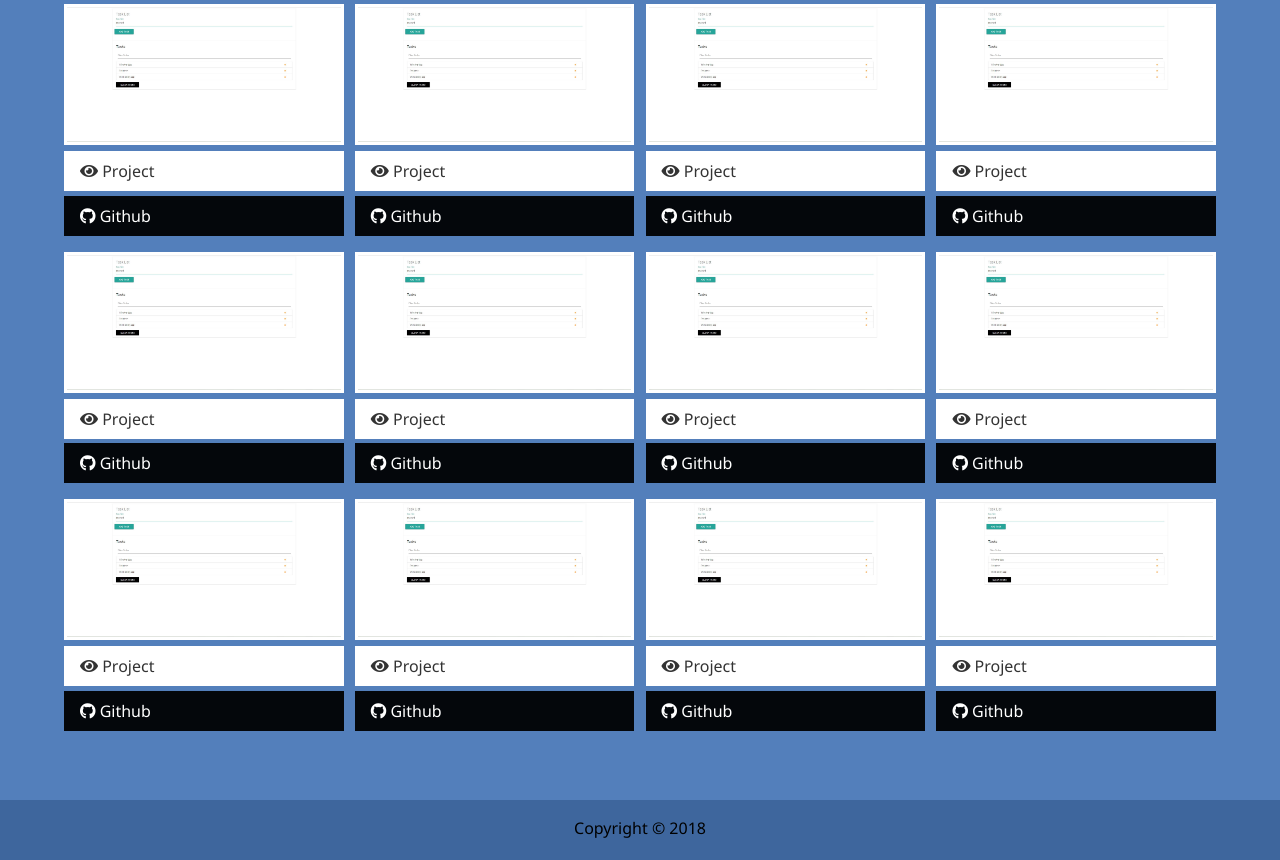
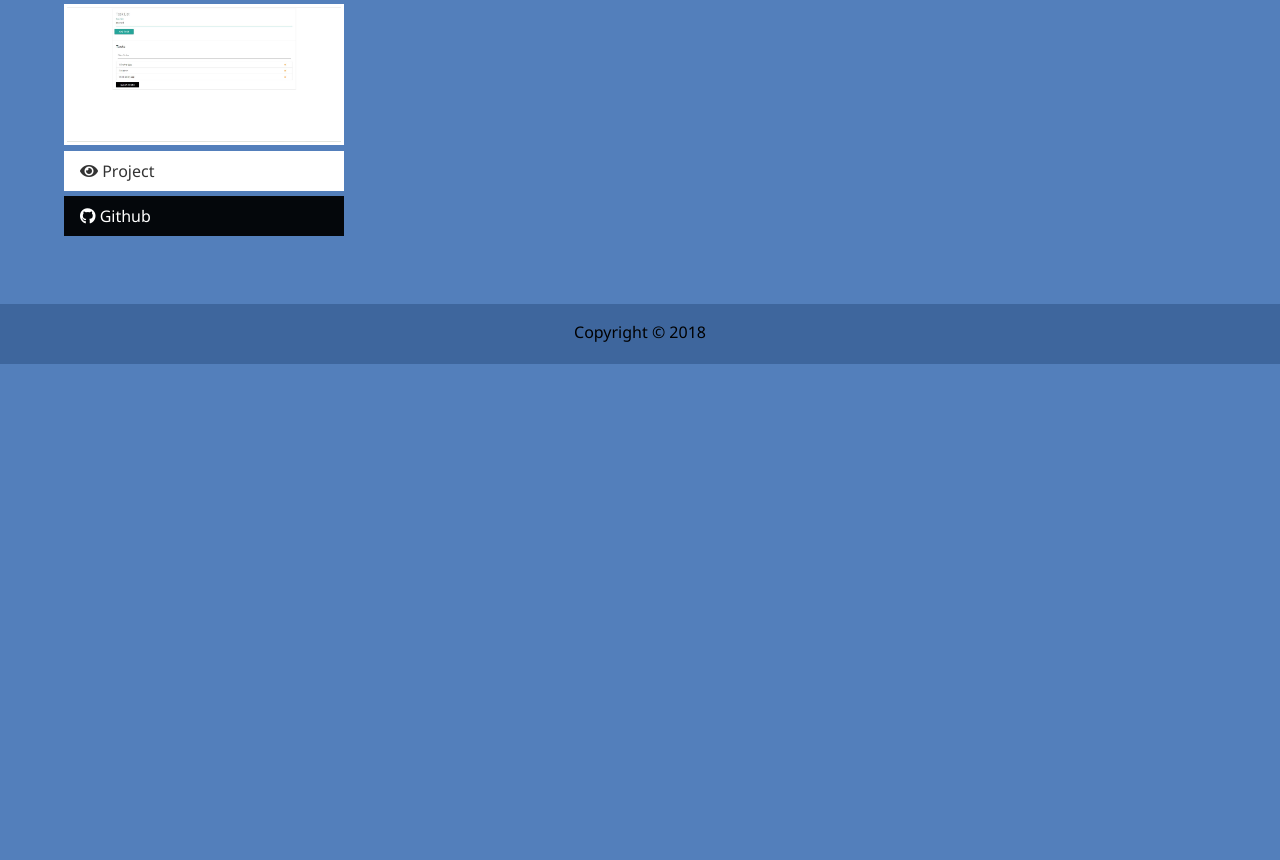
Before and after one commit to T882200/my_portfolio, a website: page docs/work.html in a window 1280 px wide. Shown: the part 1753-2613 px from the top of the page. After the commit the page ends 2117 px from the top, so only its background shows below. Drawn offline with Linux system fonts and the light colour scheme.

Commit message:
delete unsused divs

```diff
--- a/docs/work.html
+++ b/docs/work.html
@@ -340,127 +340,6 @@
           <i class="fab fa-github"></i> Github
         </a>
       </div>
-      <div class="item">
-        <a href="#!">
-          <img src="img/projects/task_list.JPG" alt="Project">
-        </a>
-        <a href="https://t882200.github.io/task_list/" class="btn-light">
-          <i class="fas fa-eye"></i> Project
-        </a>
-        <a href="https://github.com/T882200/task_list" class="btn-dark">
-          <i class="fab fa-github"></i> Github
-        </a>
-      </div>
-      <div class="item">
-        <a href="#!">
-          <img src="img/projects/task_list.JPG" alt="Project">
-        </a>
-        <a href="https://t882200.github.io/task_list/" class="btn-light">
-          <i class="fas fa-eye"></i> Project
-        </a>
-        <a href="https://github.com/T882200/task_list" class="btn-dark">
-          <i class="fab fa-github"></i> Github
-        </a>
-      </div>
-      <div class="item">
-        <a href="#!">
-          <img src="img/projects/task_list.JPG" alt="Project">
-        </a>
-        <a href="https://t882200.github.io/task_list/" class="btn-light">
-          <i class="fas fa-eye"></i> Project
-        </a>
-        <a href="https://github.com/T882200/task_list" class="btn-dark">
-          <i class="fab fa-github"></i> Github
-        </a>
-      </div>
-      <div class="item">
-        <a href="#!">
-          <img src="img/projects/task_list.JPG" alt="Project">
-        </a>
-        <a href="https://t882200.github.io/task_list/" class="btn-light">
-          <i class="fas fa-eye"></i> Project
-        </a>
-        <a href="https://github.com/T882200/task_list" class="btn-dark">
-          <i class="fab fa-github"></i> Github
-        </a>
-      </div>
-      <div class="item">
-        <a href="#!">
-          <img src="img/projects/task_list.JPG" alt="Project">
-        </a>
-        <a href="https://t882200.github.io/task_list/" class="btn-light">
-          <i class="fas fa-eye"></i> Project
-        </a>
-        <a href="https://github.com/T882200/task_list" class="btn-dark">
-          <i class="fab fa-github"></i> Github
-        </a>
-      </div>
-      <div class="item">
-        <a href="#!">
-          <img src="img/projects/task_list.JPG" alt="Project">
-        </a>
-        <a href="https://t882200.github.io/task_list/" class="btn-light">
-          <i class="fas fa-eye"></i> Project
-        </a>
-        <a href="https://github.com/T882200/task_list" class="btn-dark">
-          <i class="fab fa-github"></i> Github
-        </a>
-      </div>
-      <div class="item">
-        <a href="#!">
-          <img src="img/projects/task_list.JPG" alt="Project">
-        </a>
-        <a href="https://t882200.github.io/task_list/" class="btn-light">
-          <i class="fas fa-eye"></i> Project
-        </a>
-        <a href="https://github.com/T882200/task_list" class="btn-dark">
-          <i class="fab fa-github"></i> Github
-        </a>
-      </div>
-      <div class="item">
-        <a href="#!">
-          <img src="img/projects/task_list.JPG" alt="Project">
-        </a>
-        <a href="https://t882200.github.io/task_list/" class="btn-light">
-          <i class="fas fa-eye"></i> Project
-        </a>
-        <a href="https://github.com/T882200/task_list" class="btn-dark">
-          <i class="fab fa-github"></i> Github
-        </a>
-      </div>
-      <div class="item">
-        <a href="#!">
-          <img src="img/projects/task_list.JPG" alt="Project">
-        </a>
-        <a href="https://t882200.github.io/task_list/" class="btn-light">
-          <i class="fas fa-eye"></i> Project
-        </a>
-        <a href="https://github.com/T882200/task_list" class="btn-dark">
-          <i class="fab fa-github"></i> Github
-        </a>
-      </div>
-      <div class="item">
-        <a href="#!">
-          <img src="img/projects/task_list.JPG" alt="Project">
-        </a>
-        <a href="https://t882200.github.io/task_list/" class="btn-light">
-          <i class="fas fa-eye"></i> Project
-        </a>
-        <a href="https://github.com/T882200/task_list" class="btn-dark">
-          <i class="fab fa-github"></i> Github
-        </a>
-      </div>
-      <div class="item">
-        <a href="#!">
-          <img src="img/projects/task_list.JPG" alt="Project">
-        </a>
-        <a href="https://t882200.github.io/task_list/" class="btn-light">
-          <i class="fas fa-eye"></i> Project
-        </a>
-        <a href="https://github.com/T882200/task_list" class="btn-dark">
-          <i class="fab fa-github"></i> Github
-        </a>
-      </div>
     </div>
   </main>
 
```
